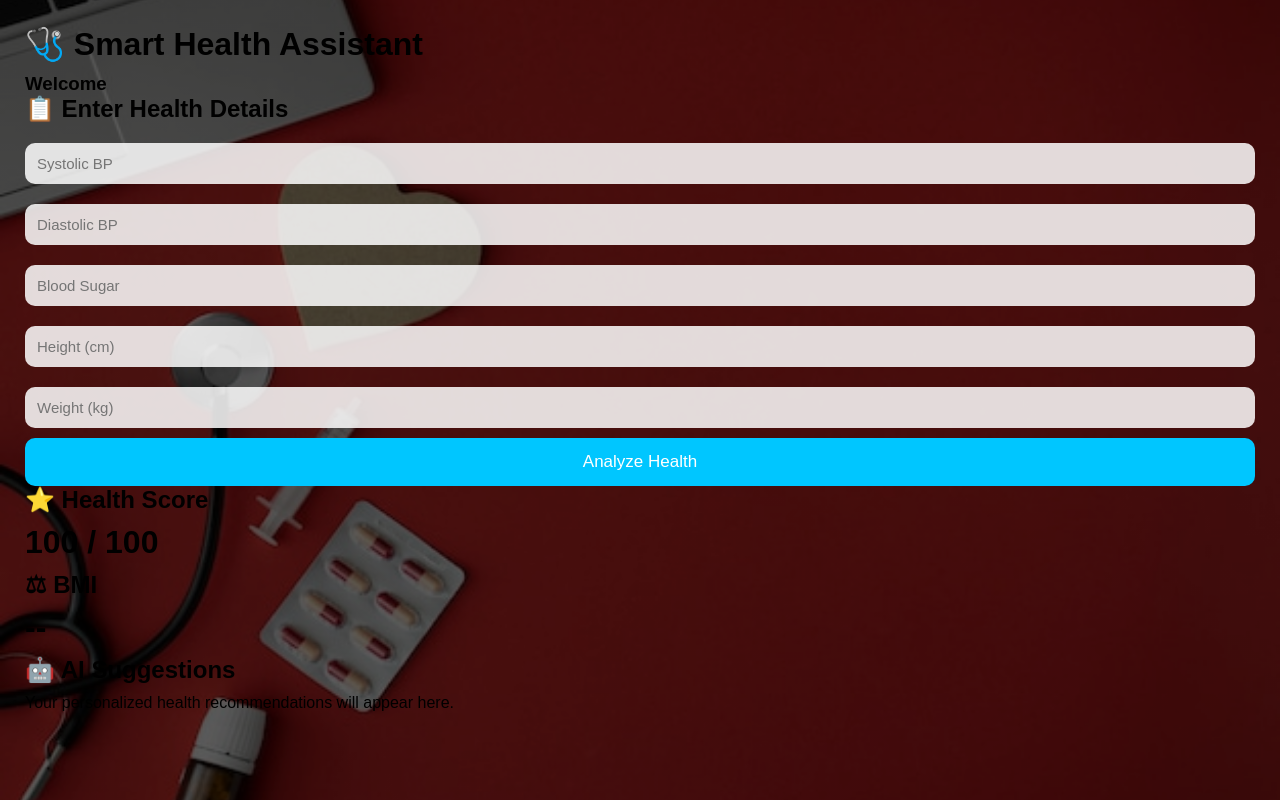
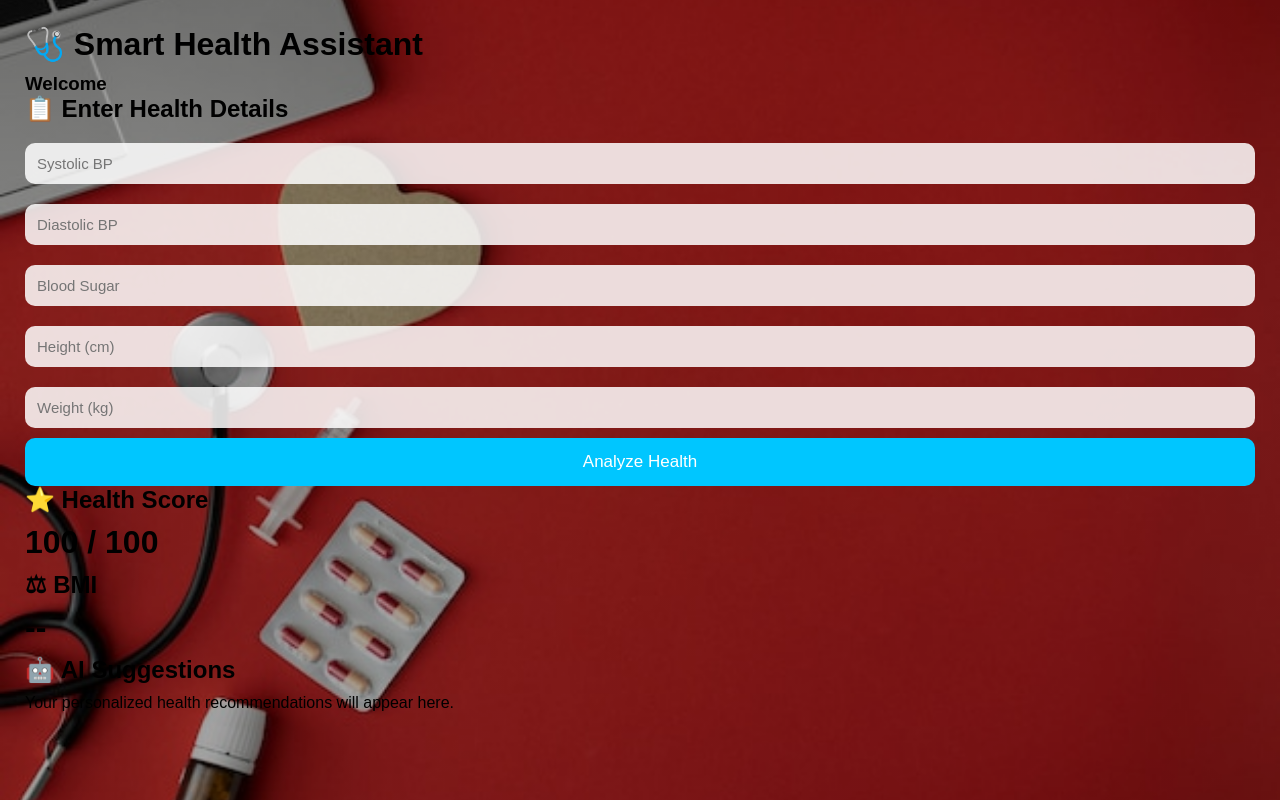
Before and after one commit to poorvipatel120/health-dashboard, a Flask app: template templates/dashboard.html in a window 1280 px wide. Run offline with Flask 3, Linux system fonts and the light colour scheme; the template is opened without the code that fills it, so the values that code supplies are empty.

Commit message:
Updated professional background

```diff
--- a/static/style.css
+++ b/static/style.css
@@ -5,30 +5,22 @@
     font-family:Arial, Helvetica, sans-serif;
 }
 
-body{
-    background:
-        linear-gradient(rgba(0,0,0,.35), rgba(0,0,0,.35)),
+body {
+    margin: 0;
+    padding: 25px;
+    min-height: 100vh;
+
+    background-image:
+        linear-gradient(rgba(0,0,0,0.35), rgba(0,0,0,0.35)),
         url("/static/bg.jpg");
 
     background-size: cover;
     background-position: center;
     background-repeat: no-repeat;
     background-attachment: fixed;
-
-    min-height:100vh;
-    padding:25px;
+    background-color: #6d0000;
 }
 /* Dark Overlay */
-body::before{
-    content:"";
-    position:fixed;
-    top:0;
-    left:0;
-    width:100%;
-    height:100%;
-    background:rgba(0,0,0,0.45);
-    z-index:-1;
-}
 
 .main-container{
     display:flex;
```
